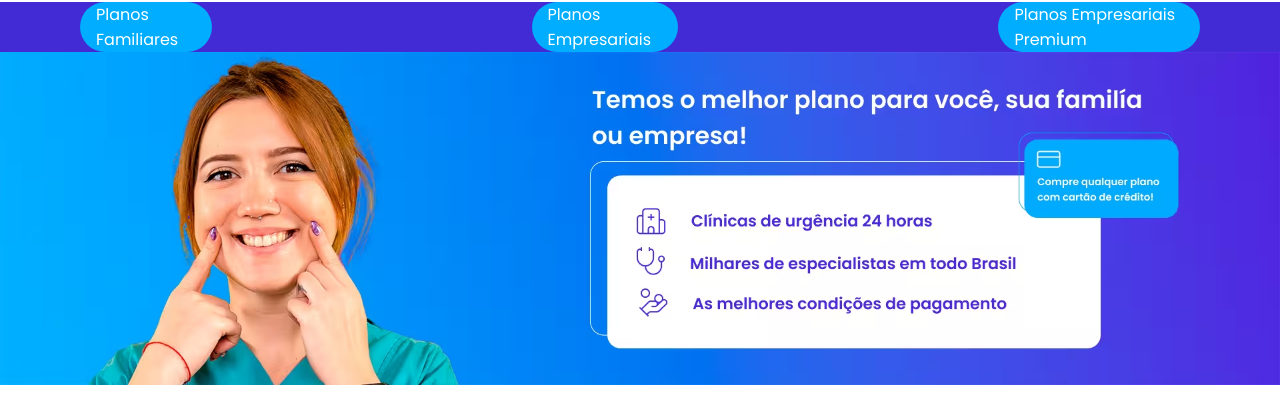
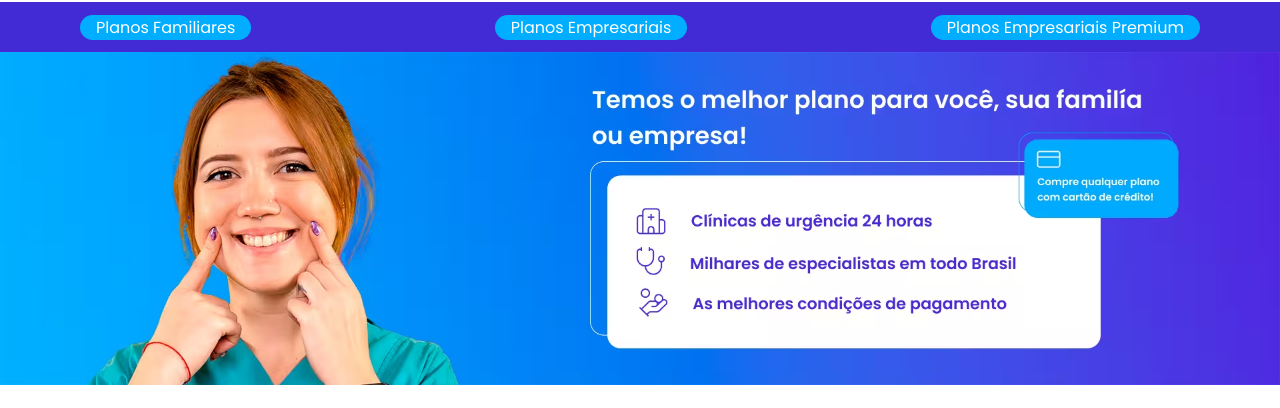
Before and after one commit to AndersonGSFarias/amil-dental-bordin, a website: page dist/index.html in a window 1280 px wide. Shown: the part 73-481 px from the top of the page. Drawn offline with nearby package versions, Linux system fonts and the light colour scheme.

Commit message:
Correção da barra de menu de planos

```diff
--- a/dist/index.html
+++ b/dist/index.html
@@ -109,10 +109,10 @@
 
       <!-- Menu de navegação desktop-->
       <div class="hidden md:flex items-center bg-bordin-primary h-[3.125rem]">
-        <ul class="flex items-center justify-evenly w-[100%] mx-[5rem] text-font-bordin-primary font-normal gap-x-[20rem]">
-          <li class="bg-bordin-fourth px-4 rounded-[100px] transition duration-300 ease-in-out hover:cursor-pointer hover:scale-110"><a href="#family-plan" class="">Planos Familiares</a></li>
-          <li class="bg-bordin-fourth px-4 rounded-[100px] transition duration-300 ease-in-out hover:cursor-pointer hover:scale-110"><a href="#business-plan">Planos Empresariais</a></li>
-          <li class="bg-bordin-fourth px-4 rounded-[100px] transition duration-300 ease-in-out hover:cursor-pointer hover:scale-110"><a href="#business-premium-plan">Planos Empresariais Premium</a></li>
+        <ul class="flex items-center justify-between w-full px-8 lg:px-20 text-font-bordin-primary font-normal">
+          <li class="bg-bordin-fourth px-4 rounded-[100px] transition duration-300 ease-in-out hover:cursor-pointer hover:scale-110 whitespace-nowrap"><a href="#family-plan">Planos Familiares</a></li>
+          <li class="bg-bordin-fourth px-4 rounded-[100px] transition duration-300 ease-in-out hover:cursor-pointer hover:scale-110 whitespace-nowrap"><a href="#business-plan">Planos Empresariais</a></li>
+          <li class="bg-bordin-fourth px-4 rounded-[100px] transition duration-300 ease-in-out hover:cursor-pointer hover:scale-110 whitespace-nowrap"><a href="#business-premium-plan">Planos Empresariais Premium</a></li>
         </ul>
       </div>
     </header>
```
Also changed, not shown: dist/css/output.css.
